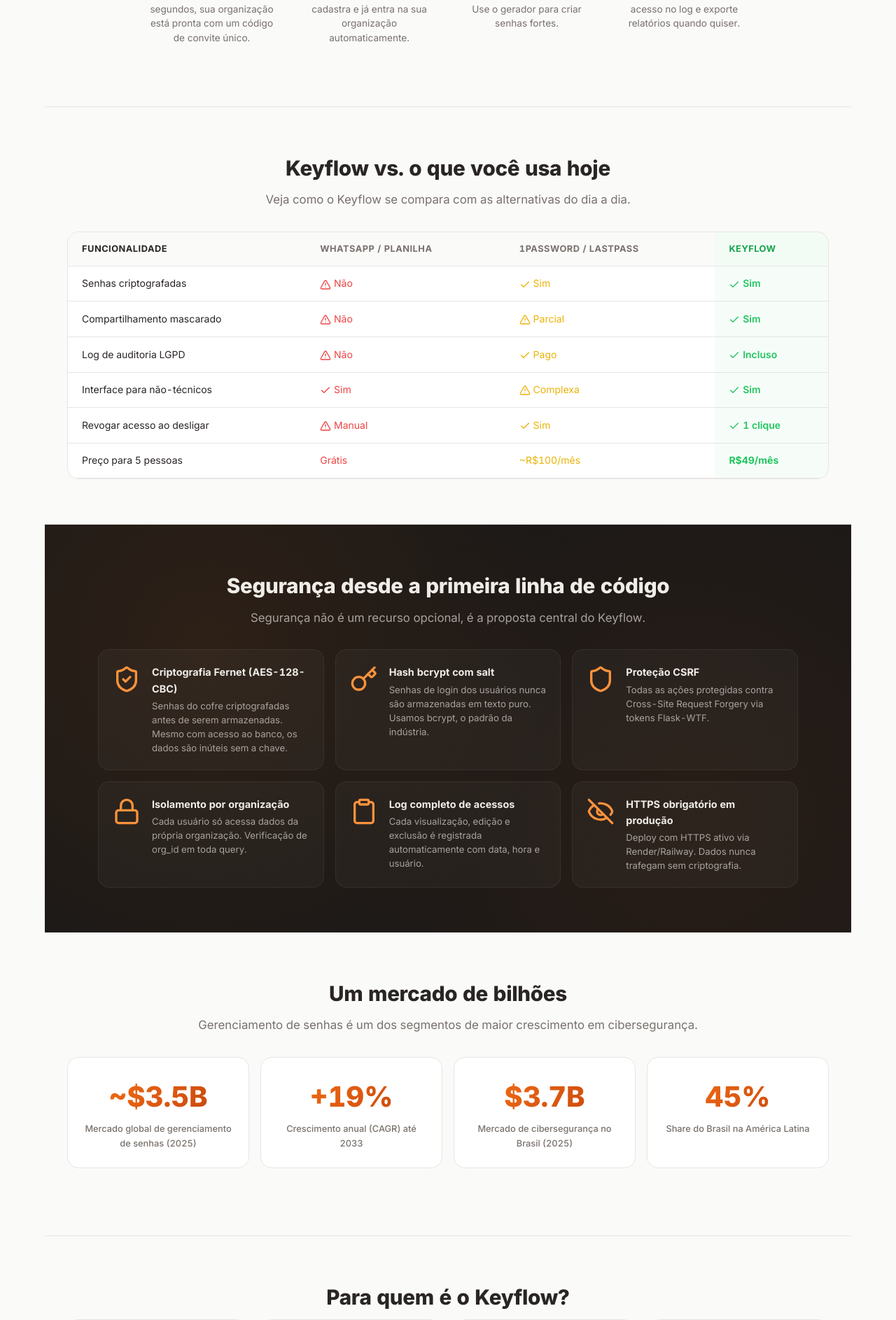
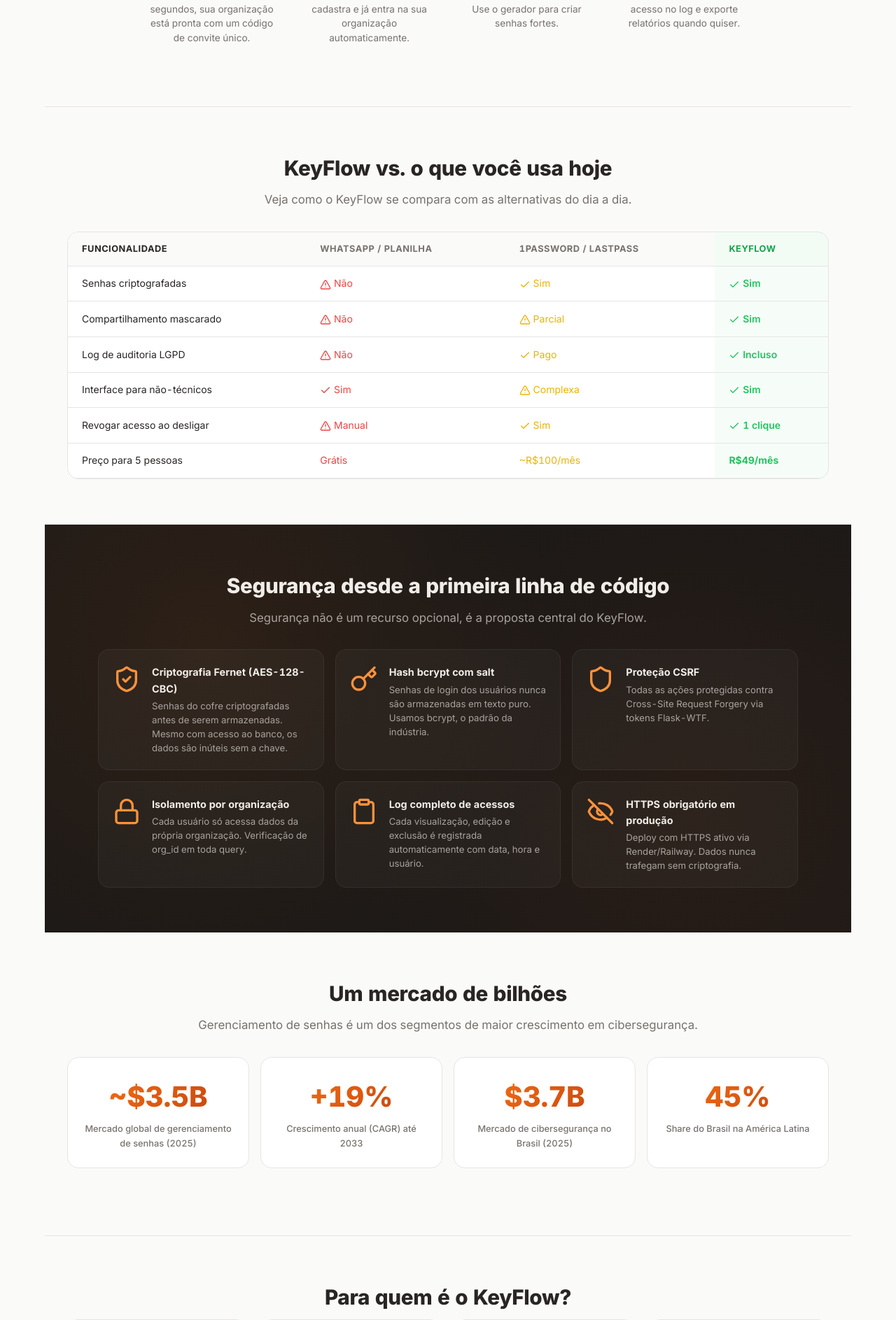
Before and after one commit to joaovictorgcu/projeto_5, a Flask app: page / in a window 1280 px wide. Shown: the part 3560-5447 px from the top of the page at 70% size. Run offline with Flask 3, Linux system fonts and the light colour scheme; some libraries are stand-ins or nearby versions.

Commit message:
padroniza nome KeyFlow em toda a landing page e base.html

```diff
--- a/templates/base.html
+++ b/templates/base.html
@@ -3,9 +3,9 @@
 <head>
     <meta charset="UTF-8">
     <meta name="viewport" content="width=device-width, initial-scale=1.0">
-    <meta name="description" content="Keyflow — Cofre de senhas colaborativo para pequenas equipes. Compartilhe credenciais com segurança, controle de acesso e log de auditoria.">
+    <meta name="description" content="KeyFlow — Cofre de senhas colaborativo para pequenas equipes. Compartilhe credenciais com segurança, controle de acesso e log de auditoria.">
     <meta name="theme-color" content="#c2410c">
-    <title>{% block title %}Keyflow{% endblock %}</title>
+    <title>{% block title %}KeyFlow{% endblock %}</title>
     <link rel="icon" type="image/svg+xml" href="{{ url_for('static', filename='favicon.svg') }}?v=2">
     <link rel="preconnect" href="https://fonts.googleapis.com">
     <link rel="preconnect" href="https://fonts.gstatic.com" crossorigin>
@@ -22,7 +22,7 @@
     {% if current_user.is_authenticated %}
     <nav class="navbar" role="navigation" aria-label="Navegação principal">
         <div class="nav-container">
-            <a href="{{ url_for('org.dashboard') }}" class="nav-brand" aria-label="Keyflow - Voltar ao dashboard">
+            <a href="{{ url_for('org.dashboard') }}" class="nav-brand" aria-label="KeyFlow - Voltar ao dashboard">
                 <span class="brand-key">key</span><span class="brand-flow">flow</span>
             </a>
             <div class="nav-links" role="menubar">
--- a/templates/landing.html
+++ b/templates/landing.html
@@ -95,7 +95,7 @@
 
     <!-- A Solução -->
     <section class="landing-section reveal-section">
-        <h2 class="section-title">Keyflow: a solução simples</h2>
+        <h2 class="section-title">KeyFlow: a solução simples</h2>
         <p class="section-subtitle">Nenhum player atual combina tudo isso em uma única plataforma acessível.</p>
         <div class="solution-grid">
             <div class="solution-card">
@@ -225,8 +225,8 @@
 
     <!-- Comparativo -->
     <section class="landing-section section-tinted reveal-section">
-        <h2 class="section-title">Keyflow vs. o que você usa hoje</h2>
-        <p class="section-subtitle">Veja como o Keyflow se compara com as alternativas do dia a dia.</p>
+        <h2 class="section-title">KeyFlow vs. o que você usa hoje</h2>
+        <p class="section-subtitle">Veja como o KeyFlow se compara com as alternativas do dia a dia.</p>
         <div class="comparison-table-wrapper">
             <table class="comparison-table">
                 <thead>
@@ -234,7 +234,7 @@
                         <th>Funcionalidade</th>
                         <th class="compare-bad">WhatsApp / Planilha</th>
                         <th class="compare-mid">1Password / LastPass</th>
-                        <th class="compare-good">Keyflow</th>
+                        <th class="compare-good">KeyFlow</th>
                     </tr>
                 </thead>
                 <tbody>
@@ -282,7 +282,7 @@
     <!-- Segurança -->
     <section class="landing-section section-security reveal-section">
         <h2 class="section-title">Segurança desde a primeira linha de código</h2>
-        <p class="section-subtitle">Segurança não é um recurso opcional, é a proposta central do Keyflow.</p>
+        <p class="section-subtitle">Segurança não é um recurso opcional, é a proposta central do KeyFlow.</p>
         <div class="security-grid">
             <div class="security-item">
                 <svg class="icon-feature"><use href="#icon-shield-check"/></svg>
@@ -355,7 +355,7 @@
 
     <!-- Público-alvo -->
     <section class="landing-section section-tinted reveal-section">
-        <h2 class="section-title">Para quem é o Keyflow?</h2>
+        <h2 class="section-title">Para quem é o KeyFlow?</h2>
         <div class="audience-grid">
             <div class="audience-card">
                 <h3>Agências Digitais</h3>
@@ -381,11 +381,11 @@
         <h2 class="section-title">Perguntas frequentes</h2>
         <div class="faq-list">
             <details class="faq-item">
-                <summary>Quanto custa o Keyflow?</summary>
+                <summary>Quanto custa o KeyFlow?</summary>
                 <p>O plano Free é gratuito para sempre, ideal para uso pessoal. Para equipes, o plano Starter custa R$49/mês e inclui até 5 usuários com cofre compartilhado, controle de permissões e log de auditoria completo.</p>
             </details>
             <details class="faq-item">
-                <summary>Como minha equipe acessa o Keyflow?</summary>
+                <summary>Como minha equipe acessa o KeyFlow?</summary>
                 <p>Você cria a organização e recebe um código de convite único. Basta compartilhar esse código com os membros da equipe. Cada pessoa se cadastra usando o código e já tem acesso ao cofre compartilhado da organização.</p>
             </details>
             <details class="faq-item">
@@ -397,7 +397,7 @@
                 <p>Sim. Para cada credencial, você define se o membro "pode ver a senha" ou "pode usar sem ver". No modo mascarado, a pessoa consegue copiar a credencial para colar, mas não consegue revelar o conteúdo real. Perfeito para estagiários e freelancers.</p>
             </details>
             <details class="faq-item">
-                <summary>Como o Keyflow me ajuda em uma auditoria da LGPD?</summary>
+                <summary>Como o KeyFlow me ajuda em uma auditoria da LGPD?</summary>
                 <p>Toda visualização, edição e exclusão de credencial é registrada automaticamente com nome do usuário, data e hora. Você pode exportar esse histórico em CSV a qualquer momento e apresentar como evidência em auditorias ou investigações internas.</p>
             </details>
             <details class="faq-item">
@@ -406,7 +406,7 @@
             </details>
             <details class="faq-item">
                 <summary>Preciso instalar algum programa?</summary>
-                <p>Não. O Keyflow funciona 100% no navegador: Chrome, Firefox, Safari, Edge, etc... Não precisa baixar nada. Basta acessar o endereço, fazer login e começar a usar.</p>
+                <p>Não. O KeyFlow funciona 100% no navegador: Chrome, Firefox, Safari, Edge, etc... Não precisa baixar nada. Basta acessar o endereço, fazer login e começar a usar.</p>
             </details>
             <details class="faq-item">
                 <summary>Quantas senhas posso salvar?</summary>
```
